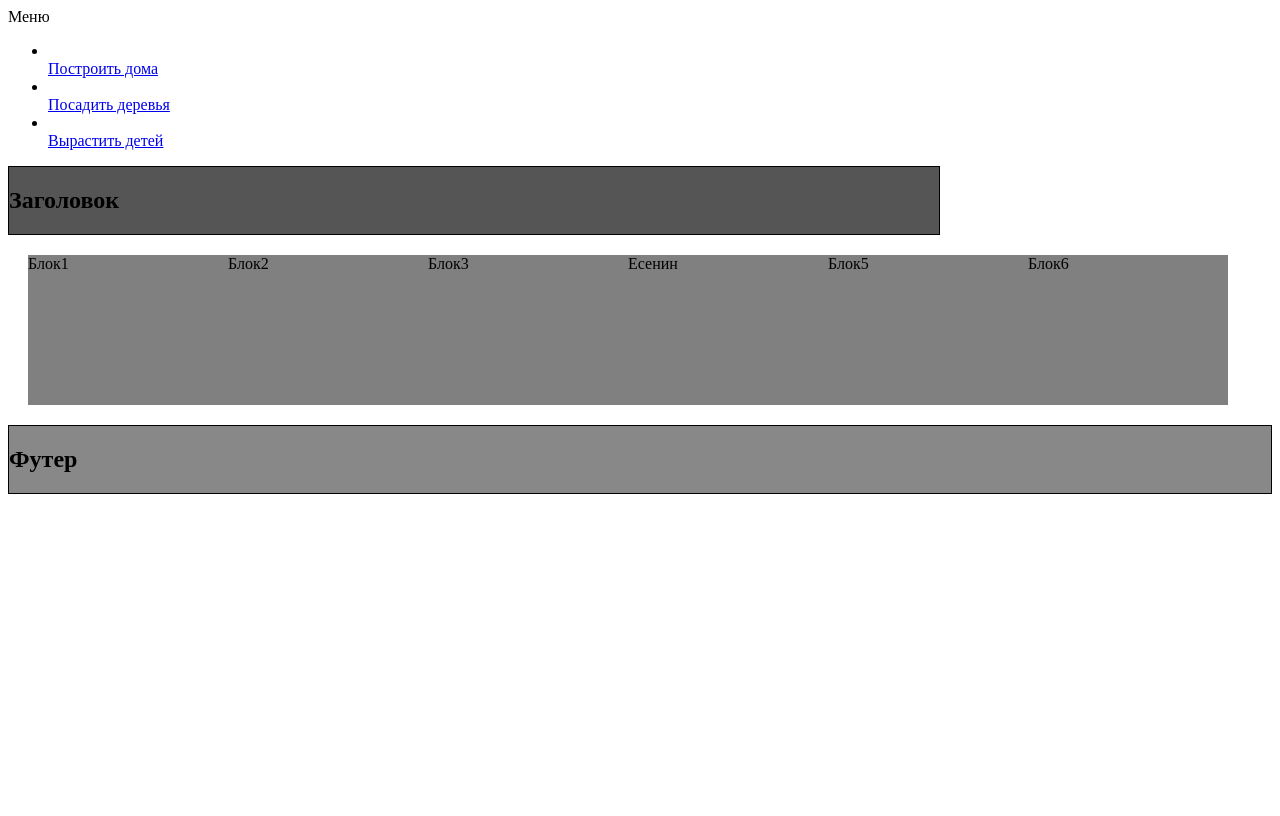
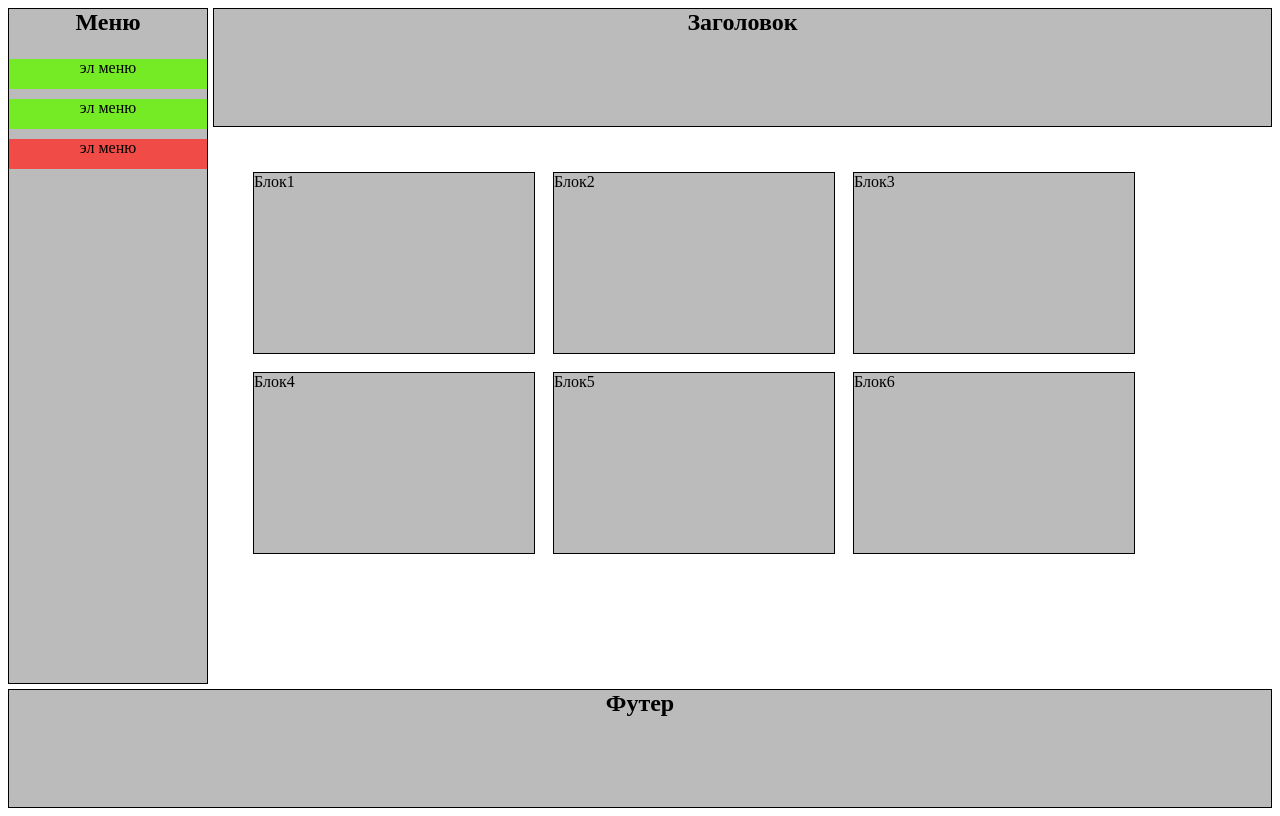
Before and after one commit to BukaPuma/-bukapuma.github.io-site1, a plain HTML site: page index.html in a window 1280 px wide. Drawn offline with Linux system fonts and the light colour scheme.

Commit message:
применение grid, доработка элементов

```diff
--- a/blocks/block/block.css
+++ b/blocks/block/block.css
@@ -1,6 +1,6 @@
 .block {
-	background-color: grey;
-	width: 200px;
-	height: 150px;
-
+	background-color:#bbbbbb;
+	border: 1px solid black;
+	width: 280px;
+	height: 180px;
 }
--- a/blocks/blocks.css
+++ b/blocks/blocks.css
@@ -1,7 +1,9 @@
 .blocks {
-	display: flex;
-	flex-direction: row;
-	flex-wrap: wrap;
-	align-content: space-around;
 	padding: 20px;
+	display: grid;
+	-ms-grid-columns: repeat(auto-fit, 300px);
+    -ms-grid-rows: repeat(auto-fit, 200px);
+	grid-template-rows: repeat(auto-fit, 200px);
+	grid-template-columns: repeat(auto-fit, 300px);
+
 }
--- /dev/null
+++ b/common.blocks/caption.css
@@ -0,0 +1,6 @@
+.caption {
+    font-size: 1.5em;
+    font-weight: bold;
+    text-align: center;
+    vertical-align: middle;
+}
--- /dev/null
+++ b/common.blocks/normalize.css
@@ -0,0 +1,25 @@
+body {
+    height: 100vh;
+    display: -ms-grid;
+    display: grid;
+    grid-template-areas:
+    "nav header"
+    "nav main"
+    "footer footer";
+    -ms-grid-columns: minmax(200px, 15vw) 1fr;
+    grid-template-columns: minmax(200px, 15vw) 1fr;
+    -ms-grid-rows: 50px 1rf 50px;
+    grid-template-rows: 50px 1rf 50px;
+    grid-gap: 5px;
+}
+
+
+a {
+	text-decoration: none;
+	color: black;
+}
+
+
+nav {
+    padding: 0px;
+}
--- a/common/common.css
+++ /dev/null
@@ -1,6 +0,0 @@
-.common {
-	display: flex;
-	flex-direction: row;
-	flex-wrap: wrap;
-	height: auto;
-}
--- a/footer/footer.css
+++ b/footer/footer.css
@@ -1,4 +1,5 @@
 .footer {
-	background-color: #888;
+	background-color: #bbbbbb;
 	border: 1px solid black;
+	grid-area : footer;
 }
--- a/header/header.css
+++ b/header/header.css
@@ -1,5 +1,5 @@
 .header {
-	background-color: #555;
+	background-color: #bbbbbb;
 	border: 1px solid black;
-	width: 75%;
+	grid-area: header;
 }
--- a/index.html
+++ b/index.html
@@ -3,46 +3,44 @@
 <head>
 	<meta charset="UTF-8">
 	<title>Document</title>
-	<link rel="stylesheet" href="common/common.css">
+	<link rel="stylesheet" href="common.blocks/normalize.css">
+	<link rel="stylesheet" href="common.blocks/caption.css">
 	<link rel="stylesheet" href="blocks/block/block.css">
 	<link rel="stylesheet" href="blocks/blocks.css">
-	<link rel="stylesheet" href="common/common.css">
+	<link rel="stylesheet" href="main/main.css">
 	<link rel="stylesheet" href="header/header.css">
 	<link rel="stylesheet" href="footer/footer.css">
 
 	<link rel="stylesheet" href="nav/nav.css">
-	<link rel="stylesheet" href="nav/__caption/__caption.css">
-	<link rel="stylesheet" href="nav/__element/_green/_geen.css">
+	<link rel="stylesheet" href="nav/__element/nav__element.css">
+	<link rel="stylesheet" href="nav/__element/_green/nav__element_green.css">
+	<link rel="stylesheet" href="nav/__element/_red/nav__element_red.css">
 
 </head>
 <body>
-	<div class="common">
-		<nav class="nav"> Меню
-			<ul >
-		      <li></li><div class="nav__element nav__element_green"><a href="#">Построить дома</a> </div>
-		      <li></li><div class="nav__element nav__element_green"><a href="#">Посадить деревья</a> </div>
-		      <li></li><div class="nav__element nav__element_red"><a href="#">Вырастить детей</a> </div>
-	      	</ul>
+		<nav class="nav" id="nav"> <div class="caption">Меню</div>
+
+		    <div class="nav__element nav__element_green"><a href="#">эл меню</a> </div>
+		    <div class="nav__element nav__element_green"><a href="#">эл меню</a> </div>
+		    <div class="nav__element nav__element_red"><a href="#">эл меню</a> </div>
+
 		</nav>
-		<div class="info">
-			<header class="header">
-				<h2>Заголовок</h2>
+		<header class="header" id="header">
+			<div class="caption">Заголовок</div>
+
 		</header>
-			<main>
+		<main class="main" id="main">
 			<div class="blocks">
 				<div class="block">Блок1</div>
 				<div class="block">Блок2</div>
 				<div class="block">Блок3</div>
-					<div class="block">Есенин</div>
+				<div class="block">Блок4</div>
 				<div class="block">Блок5</div>
 				<div class="block">Блок6</div>
 			</div>
 		</main>
-		</div>
-	</div>
-	<footer class="footer">
-		<h2>Футер</h2>
-
+	<footer class="footer" id="footer">
+		<div class="caption">Футер</div>
 	</footer>
 </body>
 </html>
--- a/main/main.css
+++ b/main/main.css
@@ -1,3 +1,5 @@
 .main {
+    grid-area: main;
+    padding: 20px;
 
 }
--- a/nav/__element/_green/_green.css
+++ /dev/null
@@ -1,3 +0,0 @@
-.nav__element_green {
-	background-color: green;
-}
--- /dev/null
+++ b/nav/__element/_green/nav__element_green.css
@@ -0,0 +1,3 @@
+.nav__element_green {
+	background-color: rgb(116, 235, 37);
+}
--- /dev/null
+++ b/nav/__element/_red/nav__element_red.css
@@ -0,0 +1,3 @@
+.nav__element_red {
+    background-color: rgb(240, 75, 70);
+}
--- /dev/null
+++ b/nav/__element/nav__element.css
@@ -0,0 +1,6 @@
+.nav__element {
+    min-width: 100%;
+    min-height: 30px;
+    margin: 10px 0px;
+    text-align: center;
+}
--- a/nav/nav.css
+++ b/nav/nav.css
@@ -1,7 +1,8 @@
 .nav {
+	border: 1px solid black;
+	grid-area: nav;
+	display: grid;
+	grid-template-rows: repeat(4, 40px);
+	background-color: #bbbbbb;
 
-	min-width: 200px;
-	width: 15vw;
-	height: 100%;
-	height: auto;
 }
--- a/normalize.css
+++ /dev/null
@@ -1,31 +0,0 @@
-body {
-	height: 100%;
-
-}
-
-header {
-
-}
-
-main {
-
-}
-
-footer {
-
-
-}
-
-a {
-	text-decoration: none;
-	color: black;
-}
-
-h1 {
-
-}
-
-h2 {
-
-
-}
```
Also changed, not shown: common.blocks/common.css (deleted), nav/__caption/__caption.css (added), nav/__element/_red/_red.css (deleted). Lines whose indentation alone changed are shown as unchanged.
